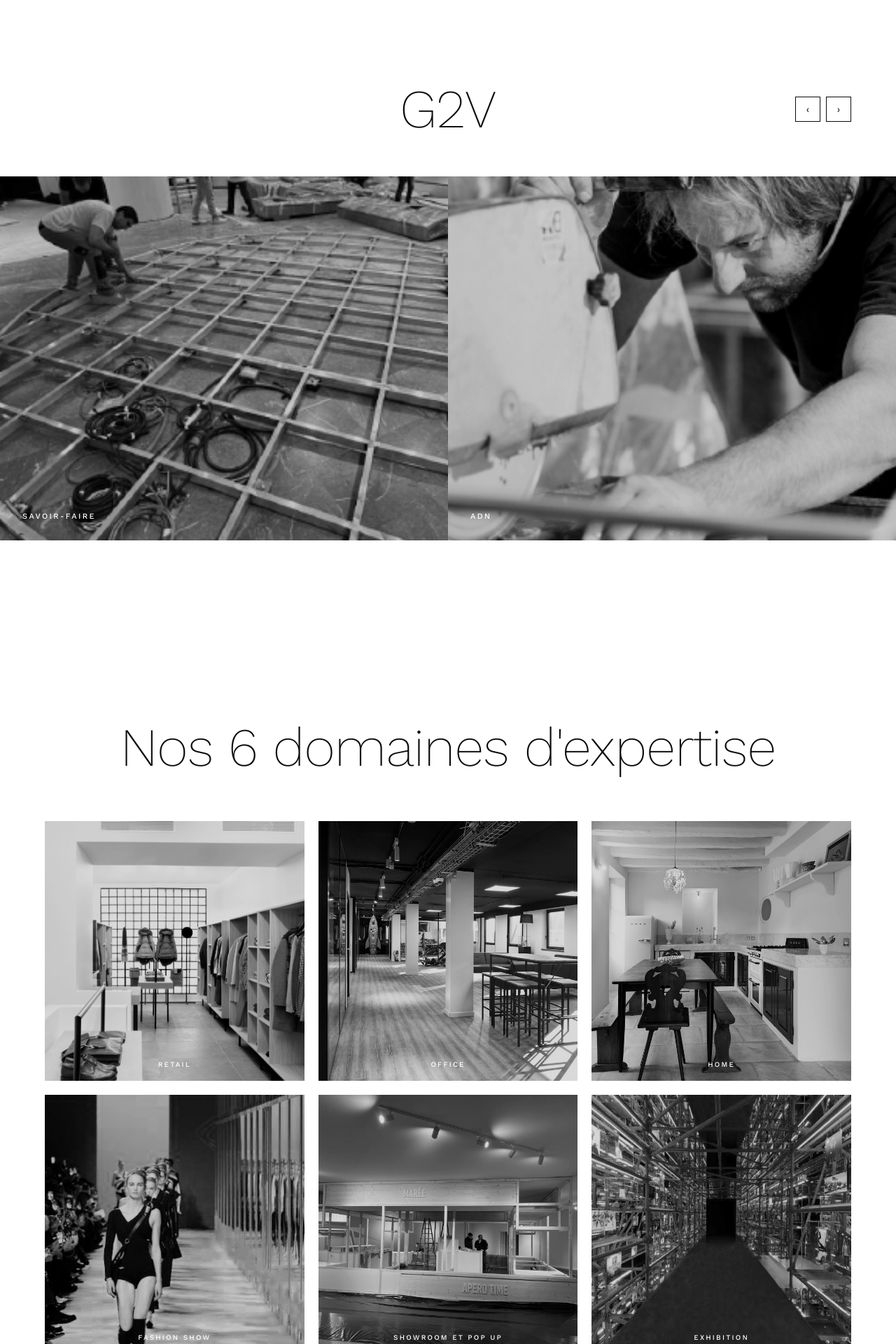
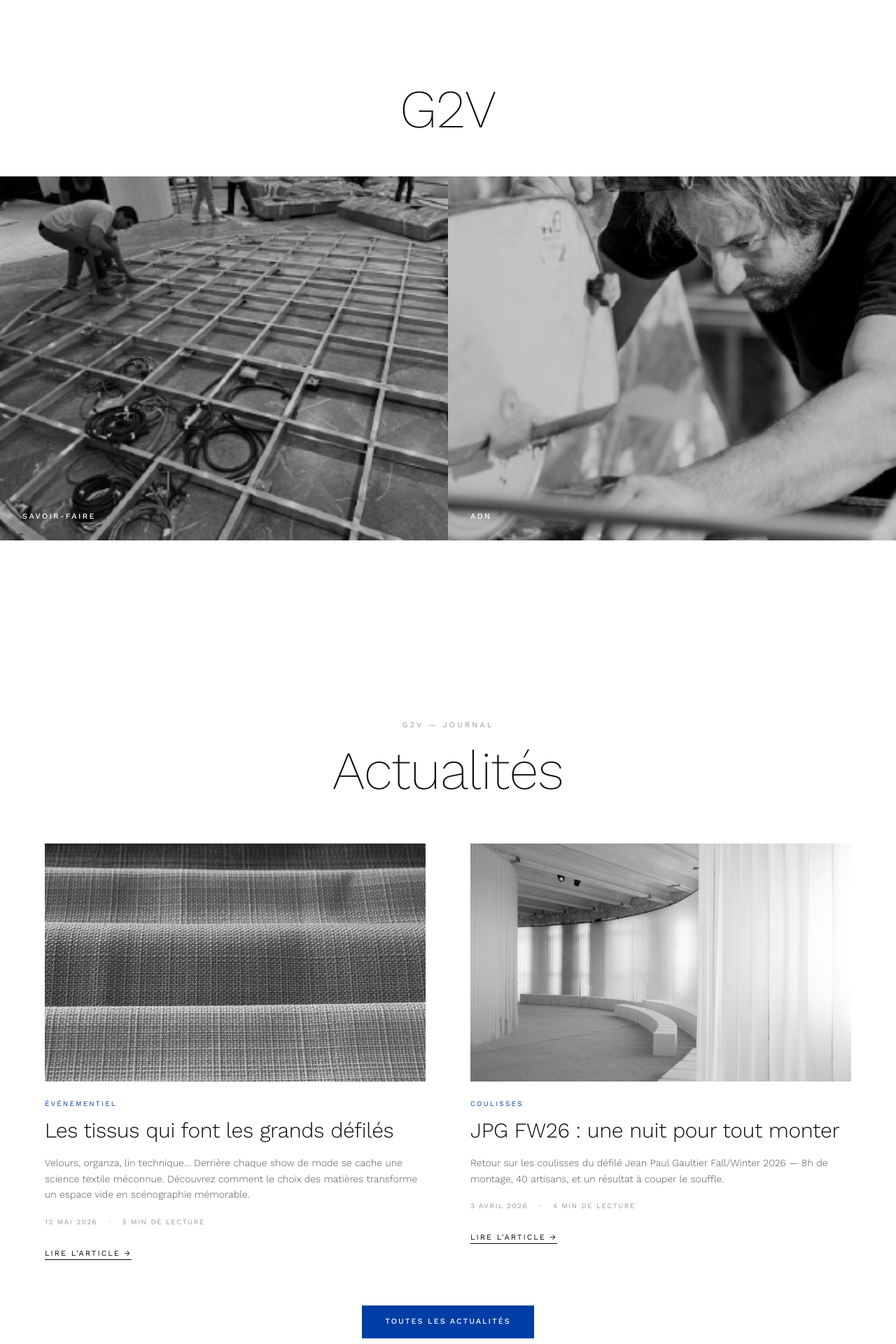
Before and after one commit to aletourneux-wq/site-g2v, a React (Vite) app: page / in a window 1280 px wide. Shown: the part 2000-3920 px from the top of the page at 70% size. Built offline with nearby package versions, Linux system fonts and the light colour scheme.

Commit message:
Bloc G2V sans Actualites + nouvelle section Actualites accueil

```diff
--- /dev/null
+++ b/src/components/ActualitesHighlight.jsx
@@ -0,0 +1,114 @@
+import { useRef } from 'react'
+import { Link } from 'react-router-dom'
+import { motion, useInView } from 'framer-motion'
+
+/* ── 1 à 2 actualités mises en avant ── */
+const HIGHLIGHTS = [
+  {
+    category: 'Événementiel',
+    title: 'Les tissus qui font les grands défilés',
+    excerpt:
+      "Velours, organza, lin technique… Derrière chaque show de mode se cache une science textile méconnue. Découvrez comment le choix des matières transforme un espace vide en scénographie mémorable.",
+    img: '/articles/tissus-hero.avif',
+    date: '12 Mai 2026',
+    readTime: '5 min',
+    href: '/actualites/tissus-grand-defile',
+  },
+  {
+    category: 'Coulisses',
+    title: 'JPG FW26 : une nuit pour tout monter',
+    excerpt:
+      "Retour sur les coulisses du défilé Jean Paul Gaultier Fall/Winter 2026 — 8h de montage, 40 artisans, et un résultat à couper le souffle.",
+    img: '/Photo Realisations/JPG FW26 SHOW Photo.jpg',
+    date: '3 Avril 2026',
+    readTime: '4 min',
+    href: '/actualites',
+  },
+]
+
+function FadeUp({ children, delay = 0 }) {
+  const ref = useRef(null)
+  const inView = useInView(ref, { once: true, margin: '-80px' })
+  return (
+    <motion.div
+      ref={ref}
+      initial={{ opacity: 0, y: 24 }}
+      animate={inView ? { opacity: 1, y: 0 } : {}}
+      transition={{ duration: 0.7, delay, ease: [0.16, 1, 0.3, 1] }}
+    >
+      {children}
+    </motion.div>
+  )
+}
+
+function ActualiteCard({ article, index }) {
+  return (
+    <FadeUp delay={index * 0.12}>
+      <Link to={article.href} className="block group">
+        <div className="relative overflow-hidden aspect-[16/10] mb-6">
+          <img
+            src={article.img}
+            alt={article.title}
+            className="w-full h-full object-cover grayscale group-hover:grayscale-0 group-hover:scale-[1.03] transition-all duration-700"
+          />
+        </div>
+        <p className="text-[10px] tracking-[0.22em] uppercase text-[#003DA5] mb-3">
+          {article.category}
+        </p>
+        <h3
+          className="leading-tight mb-4 group-hover:text-[#003DA5] transition-colors duration-200"
+          style={{ fontSize: 'clamp(20px, 2.4vw, 30px)', fontWeight: 300, letterSpacing: '-0.01em' }}
+        >
+          {article.title}
+        </h3>
+        <p className="text-[14px] text-[#555] font-light leading-relaxed mb-5">
+          {article.excerpt}
+        </p>
+        <div className="flex items-center gap-4 mb-6 text-[10px] tracking-[0.15em] uppercase text-[#999]">
+          <span>{article.date}</span>
+          <span>·</span>
+          <span>{article.readTime} de lecture</span>
+        </div>
+        <span className="text-[11px] tracking-[0.18em] uppercase border-b border-[#0A0A0A] pb-0.5 group-hover:text-[#003DA5] group-hover:border-[#003DA5] transition-colors duration-200">
+          Lire l'article →
+        </span>
+      </Link>
+    </FadeUp>
+  )
+}
+
+export default function ActualitesHighlight() {
+  return (
+    <section className="section-pad bg-white">
+      <div className="container-wide">
+
+        {/* Titre */}
+        <FadeUp>
+          <div className="text-center mb-12 md:mb-16">
+            <p className="text-[11px] tracking-[0.28em] uppercase text-[#999] mb-4">
+              G2V — Journal
+            </p>
+            <h2 className="text-display">Actualités</h2>
+          </div>
+        </FadeUp>
+
+        {/* Bloc 2 sections (gauche / droite) */}
+        <div className="grid grid-cols-1 md:grid-cols-2 gap-10 md:gap-16">
+          {HIGHLIGHTS.map((article, i) => (
+            <ActualiteCard key={article.title} article={article} index={i} />
+          ))}
+        </div>
+
+        {/* CTA */}
+        <FadeUp delay={0.2}>
+          <div className="text-center mt-14 md:mt-16">
+            <Link to="/actualites" className="btn-primary">
+              Toutes les actualités
+            </Link>
+          </div>
+        </FadeUp>
+
+      </div>
+    </section>
+  )
+}
--- a/src/components/SavoirFaire.jsx
+++ b/src/components/SavoirFaire.jsx
@@ -4,7 +4,6 @@ import { motion, useInView } from 'framer-motion'
 const PANELS = [
   { img: "/Photo Page d'accueil/Bloc G2V/photo savoir faire.png",  label: 'SAVOIR-FAIRE', alt: 'Savoir-faire G2V' },
   { img: "/Photo Page d'accueil/Bloc G2V/photo ADN.png",           label: 'ADN',           alt: 'ADN G2V' },
-  { img: "/Photo Page d'accueil/Bloc G2V/Photo actualités.jpg",    label: 'ACTUALITÉS',    alt: 'Actualités G2V' },
 ]
 
 function FadeUp({ children, delay = 0 }) {
@@ -59,27 +58,10 @@ export default function SavoirFaire() {
   return (
     <section id="savoirfaire" className="section-pad">
 
-      {/* Titre + flèches */}
+      {/* Titre */}
       <FadeUp>
-        <div className="container-wide flex items-center justify-between mb-10 md:mb-14">
-          <div className="flex-1" />
-          <h2 className="text-display text-center flex-1">G2V</h2>
-          <div className="flex-1 flex justify-end items-center gap-2">
-            <button
-              onClick={() => scrollBy(-1)}
-              className="w-9 h-9 border border-[#0A0A0A] flex items-center justify-center hover:bg-[#003DA5] hover:border-[#003DA5] hover:text-white transition-colors text-sm"
-              aria-label="Précédent"
-            >
-              ‹
-            </button>
-            <button
-              onClick={() => scrollBy(1)}
-              className="w-9 h-9 border border-[#0A0A0A] flex items-center justify-center hover:bg-[#003DA5] hover:border-[#003DA5] hover:text-white transition-colors text-sm"
-              aria-label="Suivant"
-            >
-              ›
-            </button>
-          </div>
+        <div className="container-wide mb-10 md:mb-14">
+          <h2 className="text-display text-center">G2V</h2>
         </div>
       </FadeUp>
 
--- a/src/pages/HomePage.jsx
+++ b/src/pages/HomePage.jsx
@@ -2,6 +2,7 @@ import Header from '../components/Header'
 import Hero from '../components/Hero'
 import Realisations from '../components/Realisations'
 import SavoirFaire from '../components/SavoirFaire'
+import ActualitesHighlight from '../components/ActualitesHighlight'
 import Domaines from '../components/Domaines'
 import Fondateur from '../components/Fondateur'
 import Competences from '../components/Competences'
@@ -20,6 +21,7 @@ export default function HomePage() {
         <Hero />
         <Realisations />
         <SavoirFaire />
+        <ActualitesHighlight />
         <Domaines />
         <Fondateur />
         <Competences />
```
